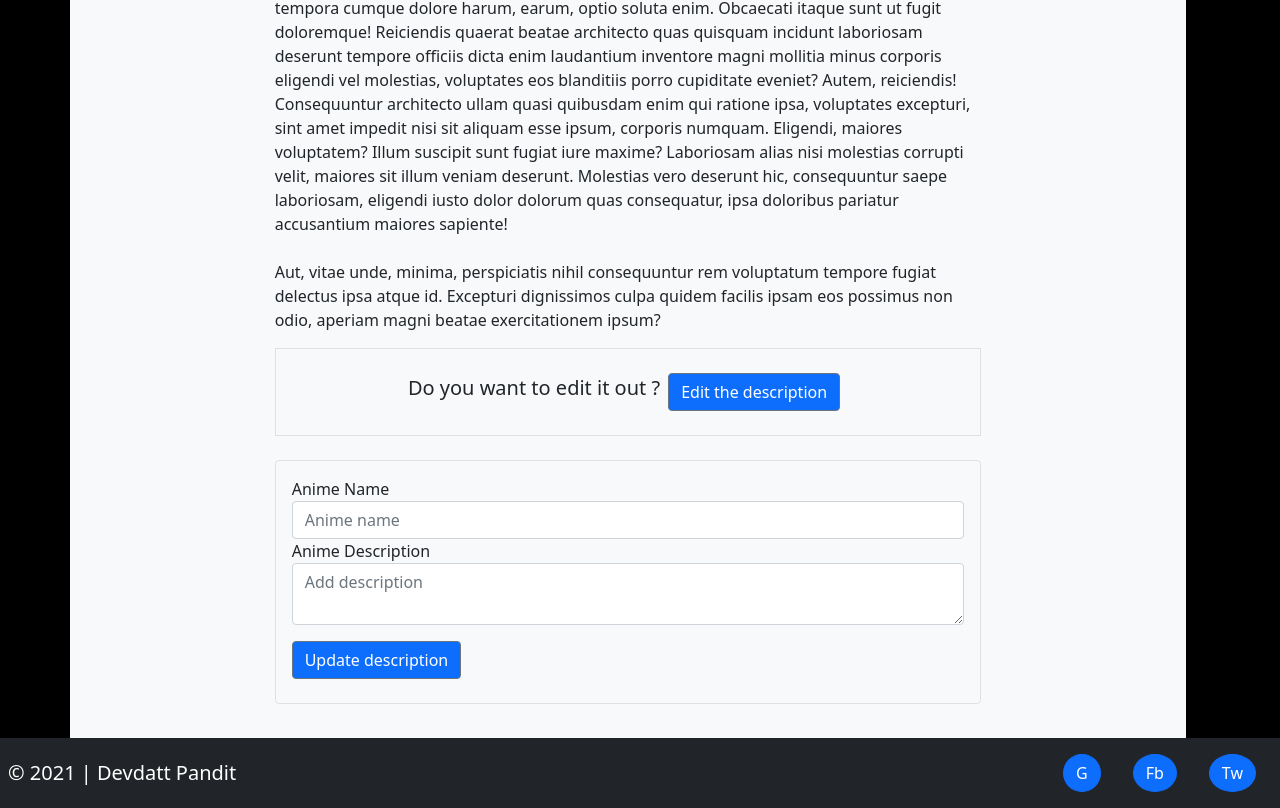
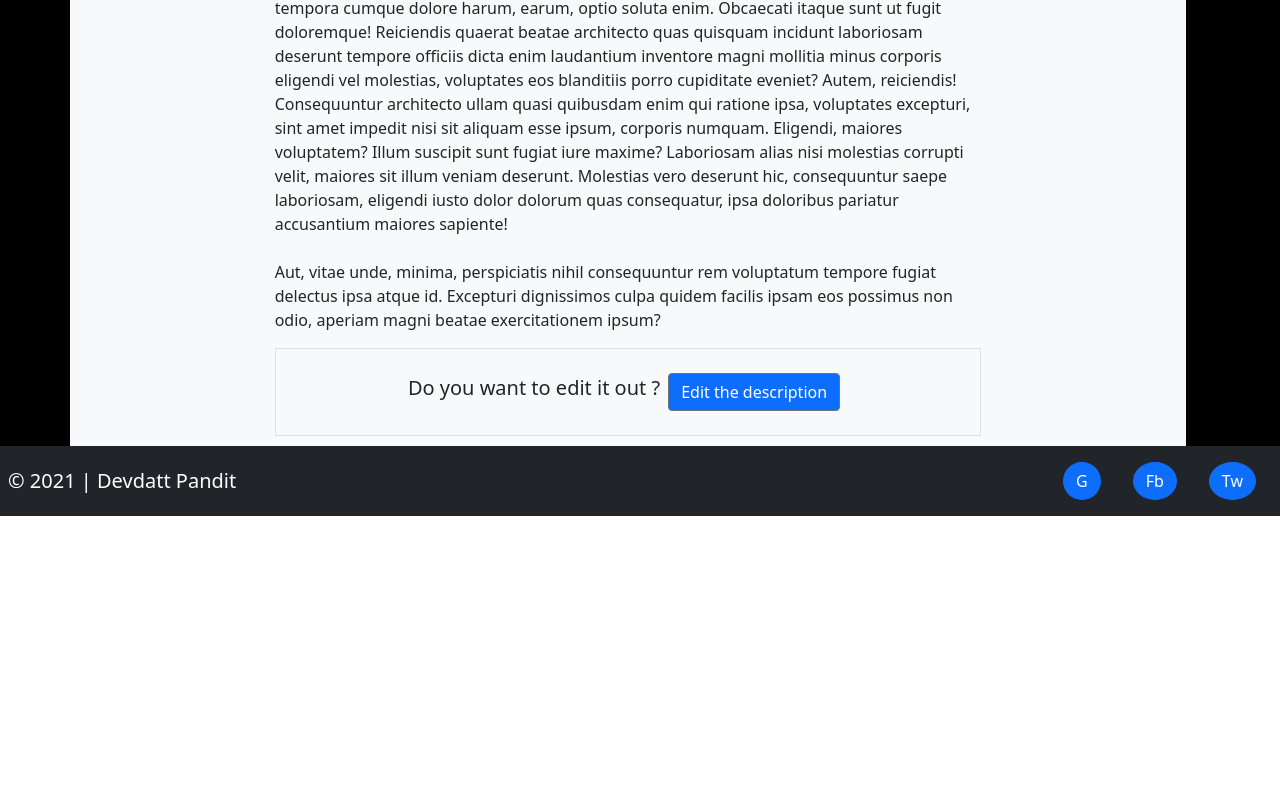
Before and after one commit to Devdatt17/anime-tracker, a React (Create React App) app: page /anime in a window 1280 px wide. Shown: the part 1020-1828 px from the top of the page. After the commit the page ends 1536 px from the top, so only its background shows below. Built offline with nearby package versions, Linux system fonts and the light colour scheme.

Commit message:
added edit button with a popup form

```diff
--- a/src/components/AnimeDetails.js
+++ b/src/components/AnimeDetails.js
@@ -11,6 +11,10 @@ import {
 } from 'reactstrap';
 
 const AnimeDetails = () => {
+    const [dropDownOpen, setDropDownOpen] = React.useState(false);
+
+    const toggle = () => { setDropDownOpen(!dropDownOpen) }
+
     return (
         <>
             <Container className="my-4 mb-0 anime-details" fluid="xl">
@@ -37,31 +41,39 @@ const AnimeDetails = () => {
                                 Laboriosam alias nisi molestias corrupti velit, maiores sit illum veniam deserunt. Molestias vero deserunt hic, consequuntur saepe laboriosam, eligendi iusto dolor dolorum quas consequatur, ipsa doloribus pariatur accusantium maiores sapiente!
                                 <br />
                                 <br />
-                                Aut, vitae unde, minima, perspiciatis nihil consequuntur rem voluptatum tempore fugiat delectus ipsa atque id. Excepturi dignissimos culpa quidem facilis ipsam eos possimus non odio, aperiam magni beatae exercitationem ipsum?</p>
+                                Aut, vitae unde, minima, perspiciatis nihil consequuntur rem voluptatum tempore fugiat delectus ipsa atque id. Excepturi dignissimos culpa quidem facilis ipsam eos possimus non odio, aperiam magni beatae exercitationem ipsum?
+                            </p>
+
                             <Col className="border py-3 edit-text">
                                 <h5>Do you want to edit it out ?</h5>
-                                <Button className="m-2 bg-primary text-white">Edit the description</Button>
+                                <Button className="m-2 bg-primary text-white" onClick={toggle}>
+                                    Edit the description
+                                </Button>
                             </Col>
 
+
+                            {
+                                dropDownOpen ?
                                     <Col className="border rounded p-3 my-4">
                                         <Form className="text-left" xs="12">
                                             <FormGroup>
                                                 <Label for="title">Anime Name</Label>
                                                 <Input
-                                            placeholder="Anime name"
+                                                    placeholder="Anime name...."
                                                     type="text"
                                                 />
                                             </FormGroup>
                                             <FormGroup>
                                                 <Label for="title">Anime Description</Label>
                                                 <Input
-                                            placeholder="Add description"
+                                                    placeholder="Add description...."
                                                     type="textarea"
                                                 />
                                             </FormGroup>
                                         </Form>
                                         <Button className="mt-3 mb-2 bg-primary">Update description</Button>
-                            </Col>
+                                    </Col> : <></>
+                            }
 
                         </Col>
                         <Col xs="2"></Col>
```
Lines whose indentation alone changed are shown as unchanged.
